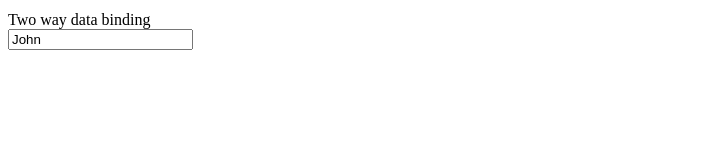
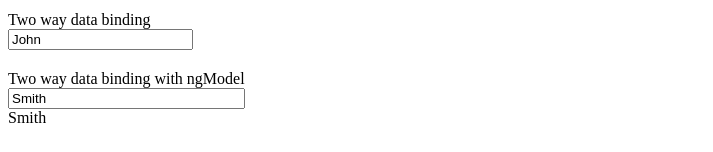
Before and after one commit to janaka120/angular18-project, an Angular app: page / in a window 1280 px wide. Shown: the part 693-845 px from the top of the page, without its empty margins (0-713 px from the left). Before the commit the page ends 800 px from the top, so only its background shows below. Built offline with nearby package versions, Linux system fonts and the light colour scheme.

Commit message:
two way data binding with ngModel

```diff
--- a/src/app/app.component.html
+++ b/src/app/app.component.html
@@ -58,7 +58,7 @@
     </div>
 
     <div>
-        <!-- Two way data binding -->
+        <!-- Two way data binding with template variable #userDetails-->
         <span>Two way data binding</span>
         <input
           type="text"
@@ -67,4 +67,11 @@
           #userDetails
         />
     </div>
+
+    <div>
+        <!-- Two way data binding with ngModel -->
+        <span>Two way data binding with ngModel</span>
+        <input [(ngModel)]="userName1" />
+        {{userName1}}
+    </div>
 </div>
--- a/src/app/app.component.ts
+++ b/src/app/app.component.ts
@@ -2,10 +2,11 @@ import { Component } from '@angular/core';
 import { RouterOutlet } from '@angular/router';
 import { AppNavbar } from './navbar/navbar.component';
 import { HeaderComponent } from './header/header.component';
+import { FormsModule } from '@angular/forms';
 @Component({
   selector: 'app-root',
   standalone: true,
-  imports: [RouterOutlet, AppNavbar, HeaderComponent],
+  imports: [RouterOutlet, AppNavbar, HeaderComponent, FormsModule],
   templateUrl: './app.component.html',
   styleUrl: './app.component.css'
 })
@@ -16,6 +17,7 @@ export class AppComponent {
   isDisabled: boolean = false;
   isActive: boolean = true;
   username = 'John';
+  userName1 = 'Smith'
 
   fruitName = 'Apple';
 
```
